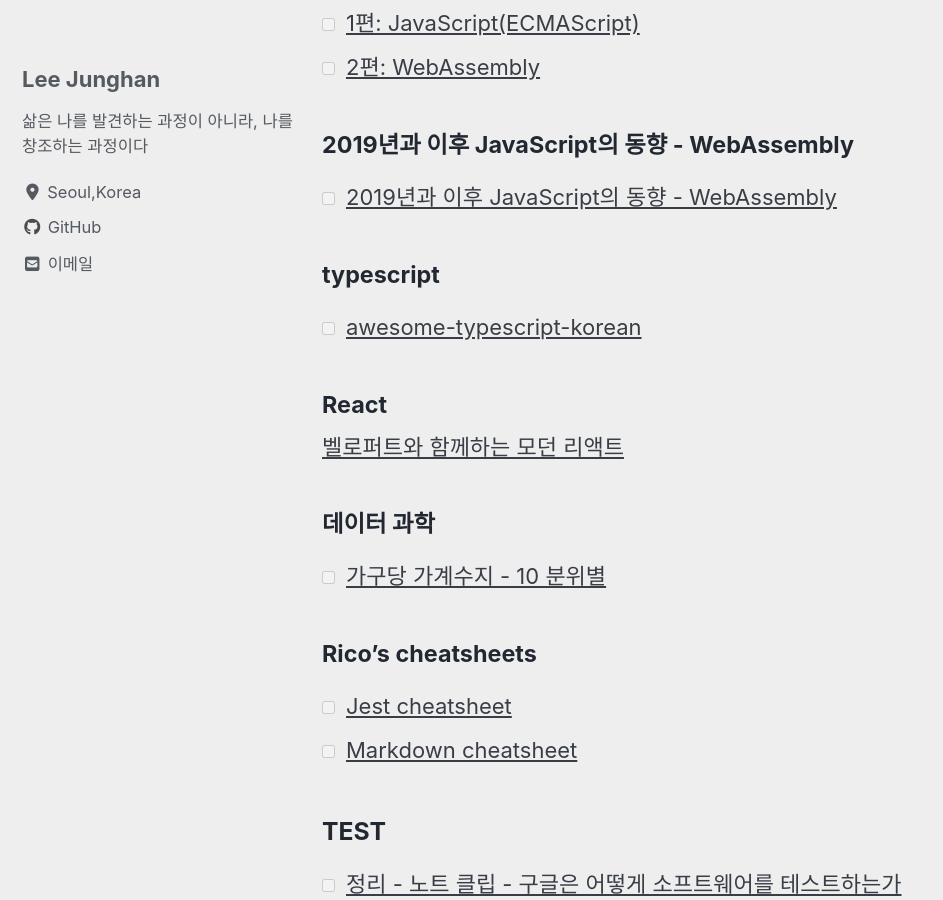
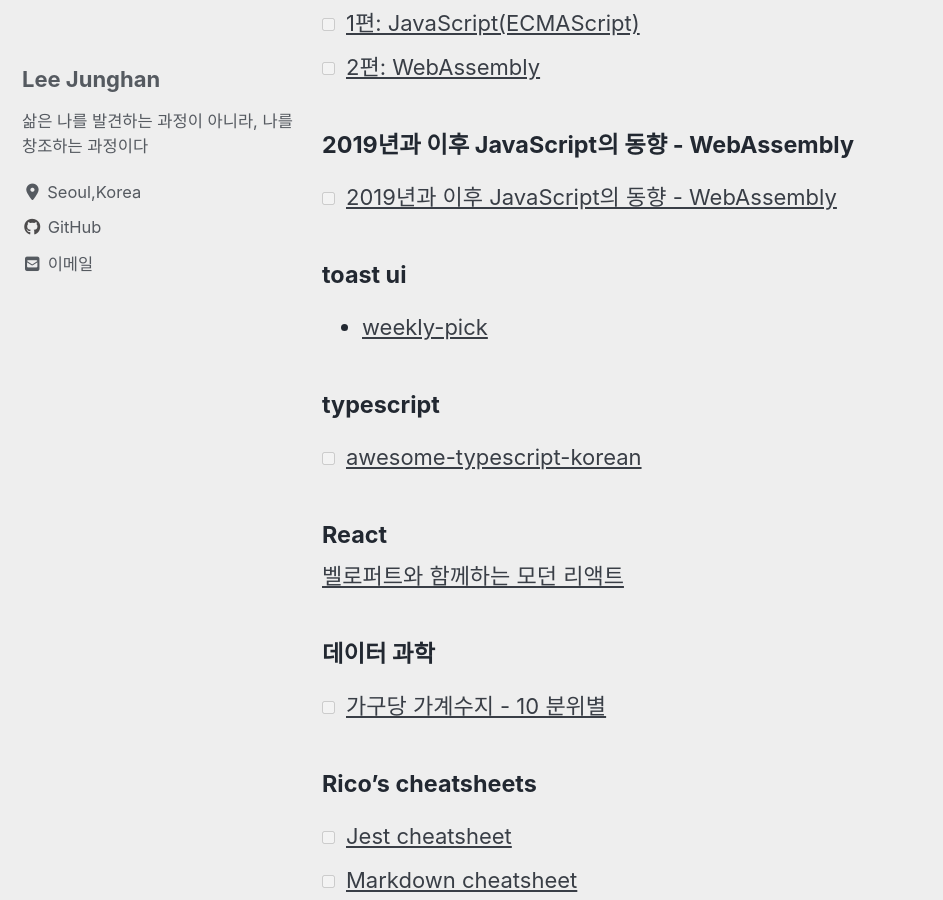
Before and after one commit to toyjhlee/toyjhlee.github.com, a Jekyll site: the page built from _posts/2020-09-03-should-read.md, in a window 1280 px wide and 900 px high, scrolled down 496 px. Shown: the whole window, without its empty margins (0-943 px from the left). Built offline with Jekyll 4.4.1, drawn with Linux system fonts in a browser that asks for light colours; cached includes are drawn as plain includes; nearby versions of some CDN libraries.

Commit message:
docs: update toast ui

```diff
--- a/_posts/2020-09-03-should-read.md
+++ b/_posts/2020-09-03-should-read.md
@@ -12,6 +12,10 @@
 #### 2019년과 이후 JavaScript의 동향 - WebAssembly
 
 - [ ] [2019년과 이후 JavaScript의 동향 - WebAssembly](https://d2.naver.com/helloworld/8786166)
+
+#### toast ui
+
+- [weekly-pick](https://ui.toast.com/weekly-pick/ko/)
 
 #### typescript
 
```
